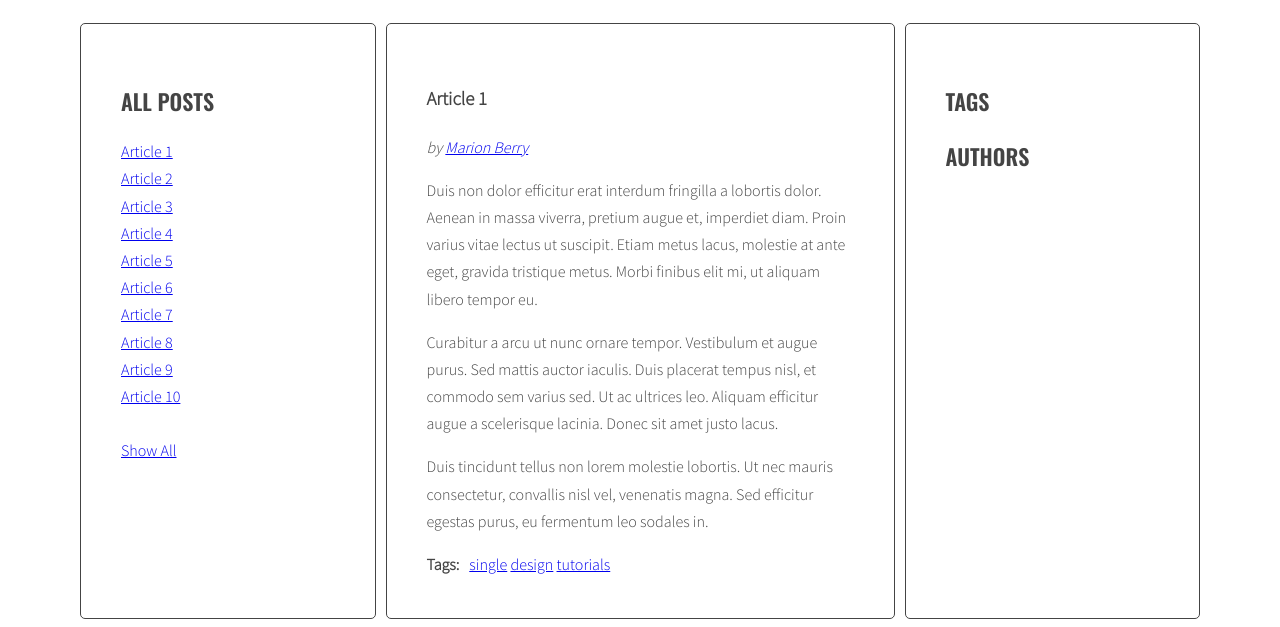
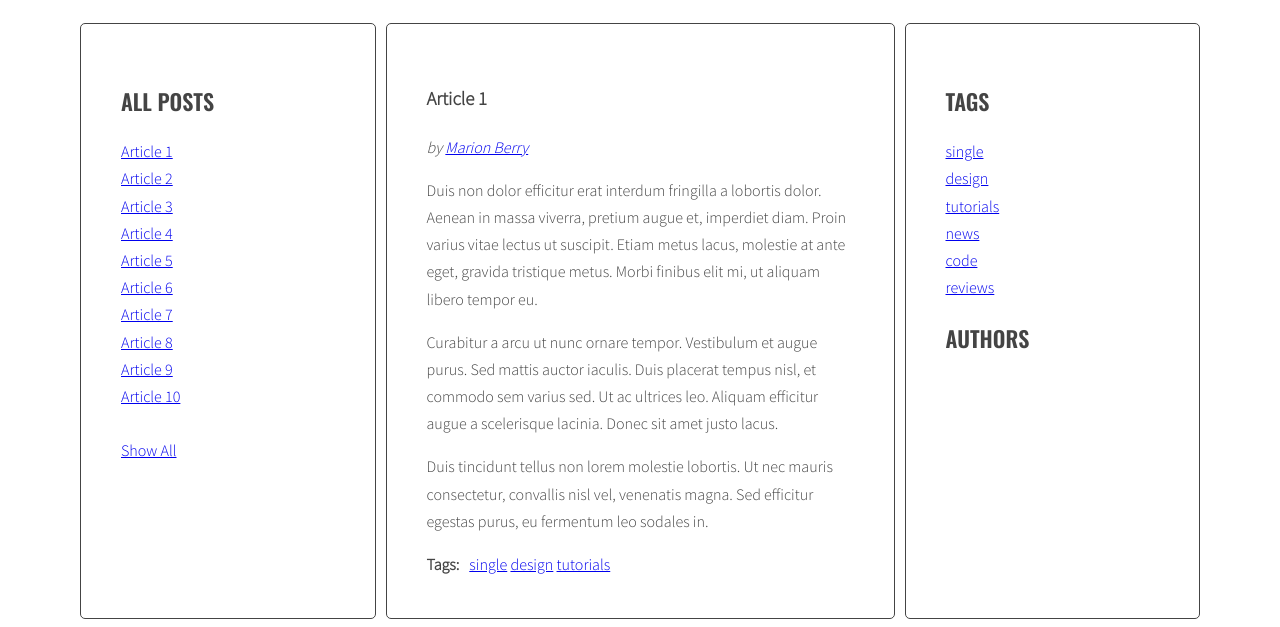
Before and after one commit to kai-mareving/javascript-blog, a website: page index.html in a window 1280 px wide. Shown: the part 220-847 px from the top of the page. Drawn offline with nearby package versions, Linux system fonts and the light colour scheme.

Commit message:
generateTags v.3.0

```diff
--- a/js/script.js
+++ b/js/script.js
@@ -5,6 +5,7 @@ const optArticleSelector = '.post', //# article list
   optTitleSelector = '.post-title', //# article title
   optTitleListSelector = '.titles', //# link list
   optArticleTagsSelector = '.post-tags .list', //# article tag list
+  optTagsListSelector = '.tags.list', //# right sidebar tag links
   optArticleAuthorSelector = '.post-author';  //# author selector
 
 const buttonAllPosts = document.getElementById('btn-allposts');
@@ -93,6 +94,9 @@ generateTitleLinks();
 
 
 const generateTags = function () {
+  //*[NEW] create a new variable allTags with an empty array
+  let allTags = [];
+
   //^ find all articles
   const articles = document.querySelectorAll(optArticleSelector);
 
@@ -120,6 +124,12 @@ const generateTags = function () {
       //// console.log('tagHTML : ', tagHTML);
       //^ add generated code to html variable
       html = html + ' ' + tagHTML;
+
+      //* [NEW] check if this link is NOT already in allTags
+      if(allTags.indexOf(tagHTML) == -1){
+        //* [NEW] add generated code to allTags array
+        allTags.push(tagHTML);
+      }
       //^ END LOOP: for each tag
     }
     //// console.log('html : ', html);
@@ -129,6 +139,12 @@ const generateTags = function () {
     });
     //// console.log('articleTagList : ', articleTagList);
   }
+  //> console.log('allTags: ', allTags);
+  //* [NEW] find list of tags in right column
+  const tagList = document.querySelector(optTagsListSelector);
+  //* [NEW] add html from allTags to tagList
+  tagList.innerHTML = allTags.join(' ');
+  //> console.log('tagList: ', tagList);
   //^ END LOOP: for every article
 };
 
```
Also changed, not shown: index.html (+0 -5 lines).
